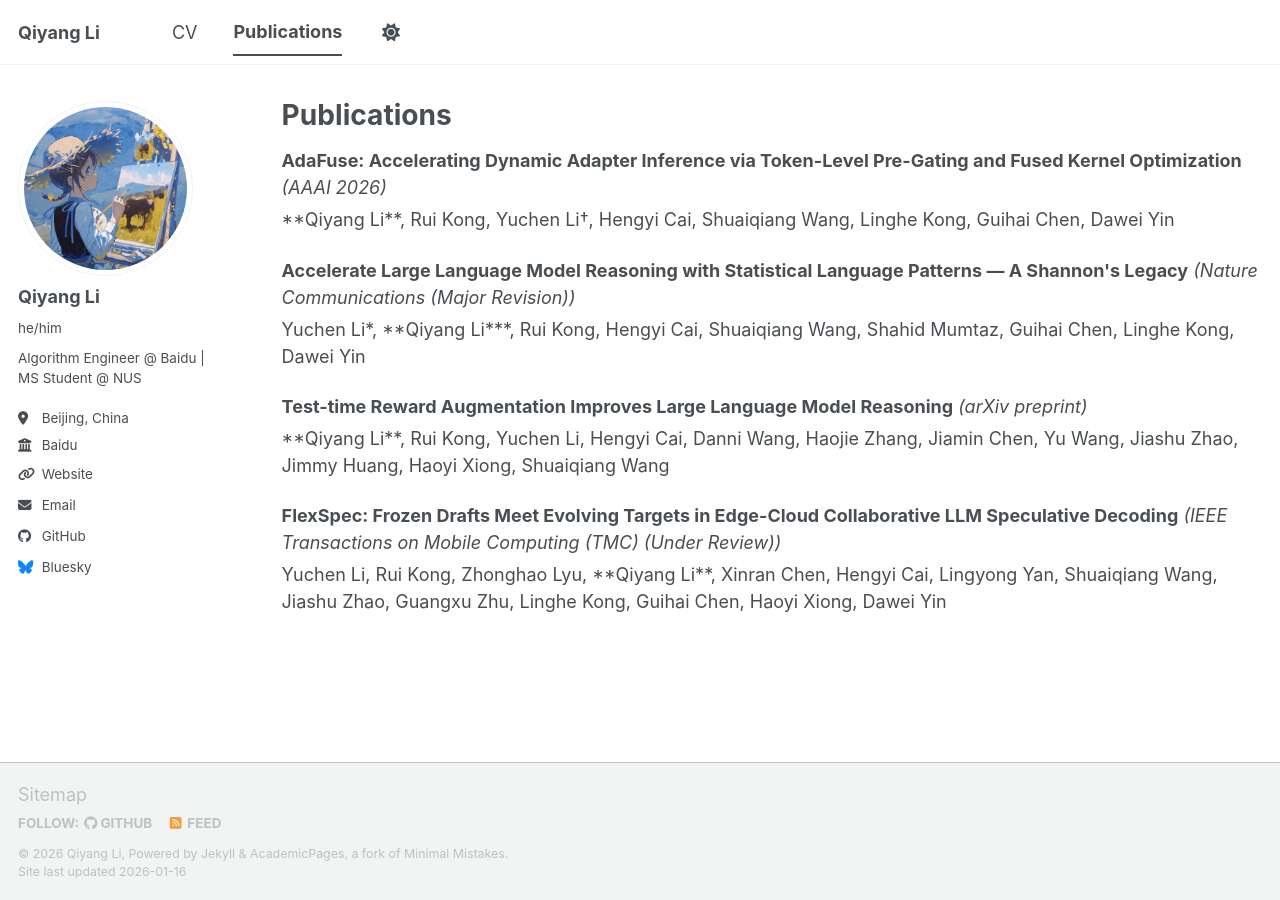
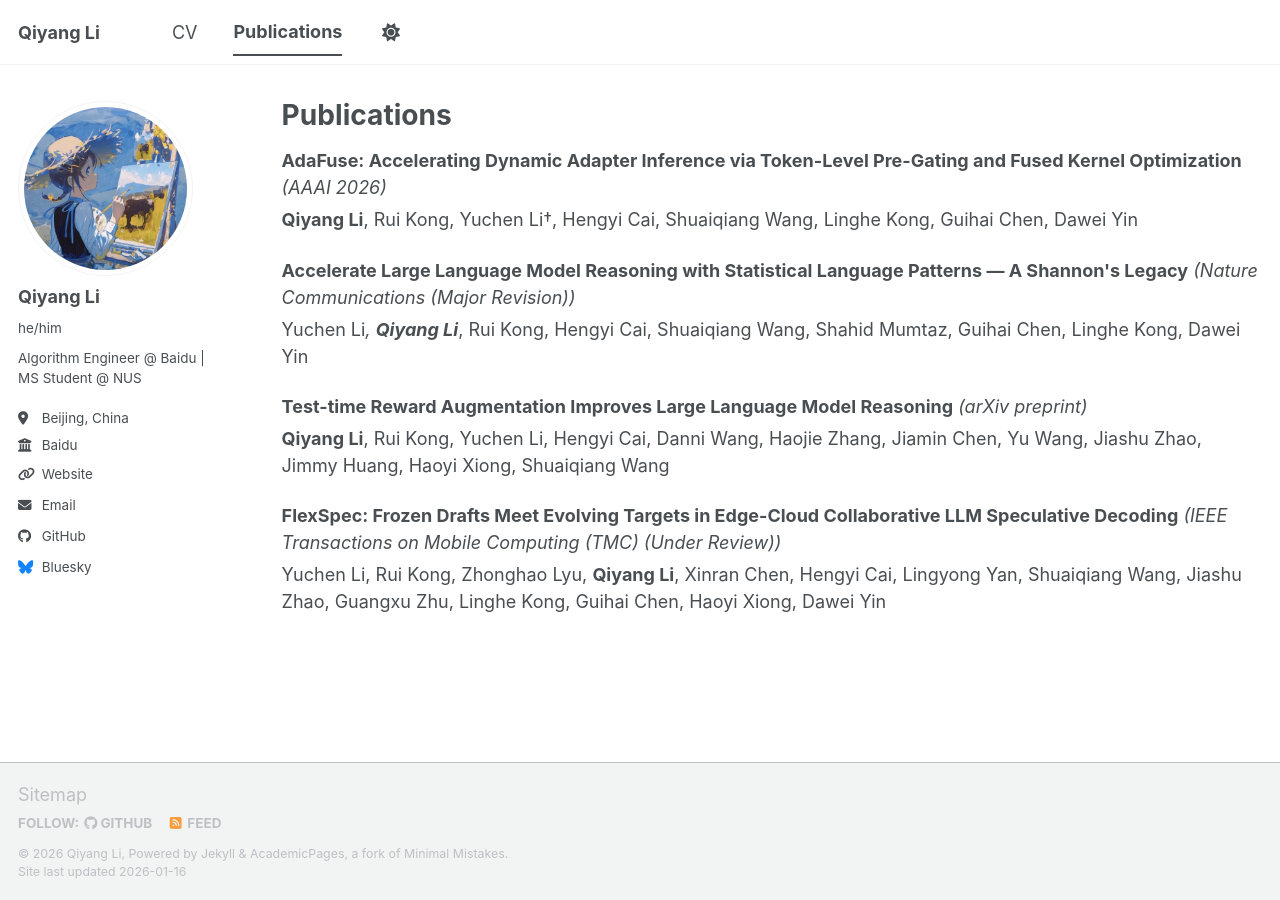
Before and after one commit to qiyangli878/qiyangli878.github.io, a Jekyll site: the page built from _pages/publications.html, in a window 1280 px wide. Built offline with Jekyll 4.4.1, drawn with Linux system fonts in a browser that asks for light colours; a script bundle is joined from its source files by our own code; library files that are not in the unit come from our copies.

Commit message:
Fix markdown rendering for authors and replace special characters

```diff
--- a/_includes/archive-single.html
+++ b/_includes/archive-single.html
@@ -16,7 +16,7 @@
   <article class="archive__item" itemscope itemtype="http://schema.org/CreativeWork">
     {% if post.collection == 'publications' %}
       <p style="margin-bottom: 5px;"><b>{{ post.title }}</b> <i>({{ post.venue }})</i></p>
-      <p style="margin-top: 0px;">{{ post.authors }}</p>
+      <p style="margin-top: 0px;">{{ post.authors | markdownify | remove: '<p>' | remove: '</p>' }}</p>
     {% else %}
     {% if post.type == "grid" and teaser %}
       <div class="archive__item-teaser">
```
Also changed, not shown: _publications/2026-02-01-adafuse.md (+2 -2 lines).
